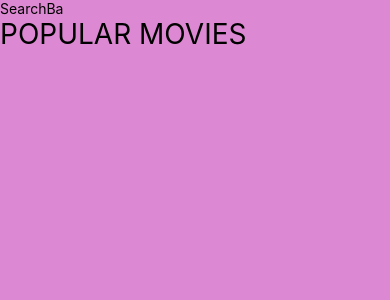
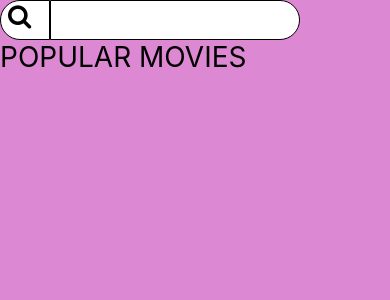
Before and after one commit to VinhNgo2001/AwesomeProject, a React Native app: screen /home in a window 390 px wide. Shown: the top 300 px of the page. Built offline with nearby package versions, Linux system fonts and the light colour scheme.

Commit message:
search bar

```diff
--- a/package.json
+++ b/package.json
@@ -11,12 +11,11 @@
   "dependencies": {
     "@react-navigation/native": "^6.1.6",
     "@react-navigation/stack": "^6.3.16",
-    "@rneui/base": "^4.0.0-rc.7",
-    "@rneui/themed": "^4.0.0-rc.7",
     "expo": "~48.0.15",
     "expo-status-bar": "~1.4.4",
     "react": "18.2.0",
-    "react-native": "0.71.7"
+    "react-native": "0.71.7",
+    "react-native-vector-icons": "^9.2.0"
   },
   "devDependencies": {
     "@babel/core": "^7.20.0"
--- a/src/components/SearchBar.js
+++ b/src/components/SearchBar.js
@@ -1,11 +1,22 @@
-import { StyleSheet, Text, View } from 'react-native'
+import { StyleSheet, Text, View,TextInput } from 'react-native'
 import React from 'react'
 import Colors from '../constants/Colors'
+import Icon from 'react-native-vector-icons/FontAwesome';
 
 const SearchBar = () => {
   return (
-    <View styles ={styles.main}>
-      <Text>SearchBa</Text>
+    <View style={styles.asembler}>
+        <View
+            style={styles.buttonP}
+        >
+            <Icon name ="search" size={25}  style={{marginLeft:7,
+        marginTop:3}}/>
+        </View>
+        <View style ={styles.main}>
+            <TextInput style ={styles.inputText} >
+
+            </TextInput>
+        </View>
     </View>
   )
 }
@@ -13,13 +24,35 @@ const SearchBar = () => {
 export default SearchBar
 
 const styles = StyleSheet.create({
+    asembler:{
+        flexDirection:'row'
+    },
     main: {
-        backgroundColor: Colors.WHITE,
+        backgroundColor:Colors.WHITE,
         width: 250,
-        height:60,
+        height:40,
         borderWidth :1,
         borderColor:Colors.SILVER,
-        borderRadius:1,
+        borderTopRightRadius:40,
+        borderBottomRightRadius:40,
+
+    },
+    inputText:{
+        marginLeft:7,
+        marginTop:3
+    },
+    buttonP:{
+        backgroundColor:Colors.WHITE,
+        width: 50,
+        height:40,
+        borderWidth :1,
+        borderColor:Colors.SILVER,
+        borderTopLeftRadius:40,
+        borderBottomLeftRadius:40,
+
+
     }
 
+
+
 })
--- a/src/constants/Colors.js
+++ b/src/constants/Colors.js
@@ -1,7 +1,7 @@
 export default {
     BASIC_BACKGROUND: "#dd88d2",
     ACTIVE: "057dfe",
-    WHITE: "ffffff",
+    WHITE: 'rgb(255, 255, 255)',
     SILVER:"c0c0c0"
 
 
--- a/src/screens/HomeScreen.js
+++ b/src/screens/HomeScreen.js
@@ -3,6 +3,8 @@ import { StyleSheet, Text, View , ScrollView} from 'react-native';
 import Colors from '../constants/Colors';
 import SearchFilter from '../components/SearchFilter';
 import SearchBar from '../components/SearchBar';
+
+
 
 const HomeScreen =() => {
     return ( <
@@ -10,12 +12,11 @@ const HomeScreen =() => {
             <StatusBar
                 style = "auto"
                 translucent = {false}
-                backgroundColor={Colors.BASIC_BACKGROUND}
+                backgroundColor={Colors.WHITE}
             / >
-            <View>
-                <SearchBar/>
-            </View>
+            <SearchBar />
             <View style = {styles.header}>
+
                 <Text style ={styles.headerTitle}>
                     POPULAR MOVIES
                 </Text>
@@ -27,15 +28,13 @@ const HomeScreen =() => {
 const styles = StyleSheet.create({
     container: {
         flex: 1,
-        backgroundColor:Colors.BASIC_BACKGROUND
-
+        backgroundColor:Colors.BASIC_BACKGROUND,
     },
     header: {
 
     },
     headerTitle:{
         fontSize:28
-
     }
 
 
```
Also changed, not shown: 1 other file (tests, documents, lock files or other folders).
